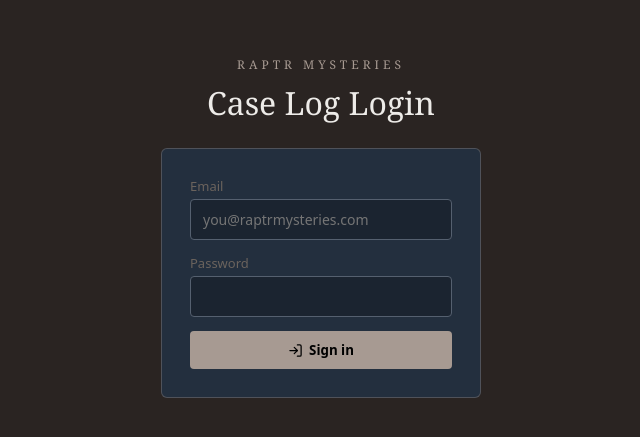
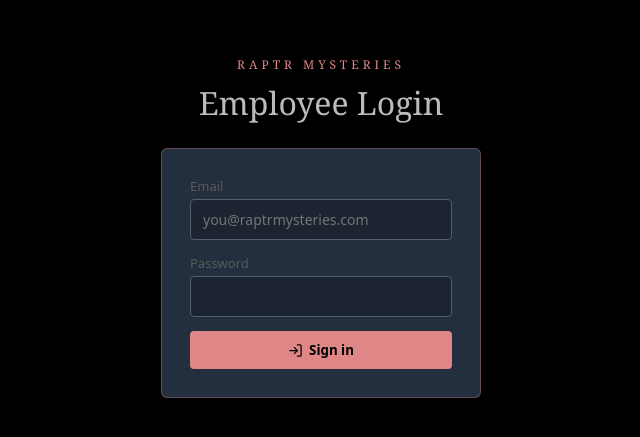
Before and after one commit to raptrenterprises/RAPTR-Business-Workflow-App, a React (Vite) app: page / in a window 1280 px wide. Shown: the part 173-610 px from the top of the page, without its empty margins (319-959 px from the left). Built offline with nearby package versions, Linux system fonts and the light colour scheme; no server answers; the database is empty.

Commit message:
Add files via upload

```diff
--- a/src/Login.jsx
+++ b/src/Login.jsx
@@ -21,7 +21,7 @@ export default function Login() {
   return (
     <div style={{ minHeight: "100vh", background: STYLES.ink, color: STYLES.parchment, fontFamily: "Georgia, 'Times New Roman', serif", display: "flex", flexDirection: "column", alignItems: "center", justifyContent: "center", padding: 24 }}>
       <div style={{ letterSpacing: 4, fontSize: 12, color: STYLES.brass, marginBottom: 8, textTransform: "uppercase" }}>RAPTR Mysteries</div>
-      <h1 style={{ fontSize: 32, margin: "0 0 24px", fontWeight: 400 }}>Case Log Login</h1>
+      <h1 style={{ fontSize: 32, margin: "0 0 24px", fontWeight: 400 }}>Employee Login</h1>
 
       <form onSubmit={handleSubmit} style={{ background: "#232F3E", border: `1px solid ${STYLES.brass}55`, borderRadius: 6, padding: 28, width: 320, maxWidth: "90vw", display: "flex", flexDirection: "column", gap: 14 }}>
         <label style={{ fontSize: 13, color: STYLES.slate, fontFamily: "system-ui, sans-serif" }}>
--- a/src/constants.js
+++ b/src/constants.js
@@ -1,11 +1,11 @@
 export const STYLES = {
-  ink: "#2A2422",
-  parchment: "#EDEBE8",
-  wax: "#6E1F2A",
+  ink: "#000000",
+  parchment: "#BBBBBB",
+  wax: "#580900",
   rust: "#C1562E",
-  brass: "#A79A92",
-  slate: "#6B635D",
-  gray: "#B6AEA8",
+  brass: "#DF8686",
+  slate: "#5A5A5A",
+  gray: "#D6D6D6",
   green: "#3E6B4F",
   amber: "#B8860B",
   blue: "#3B6E8F",
```
